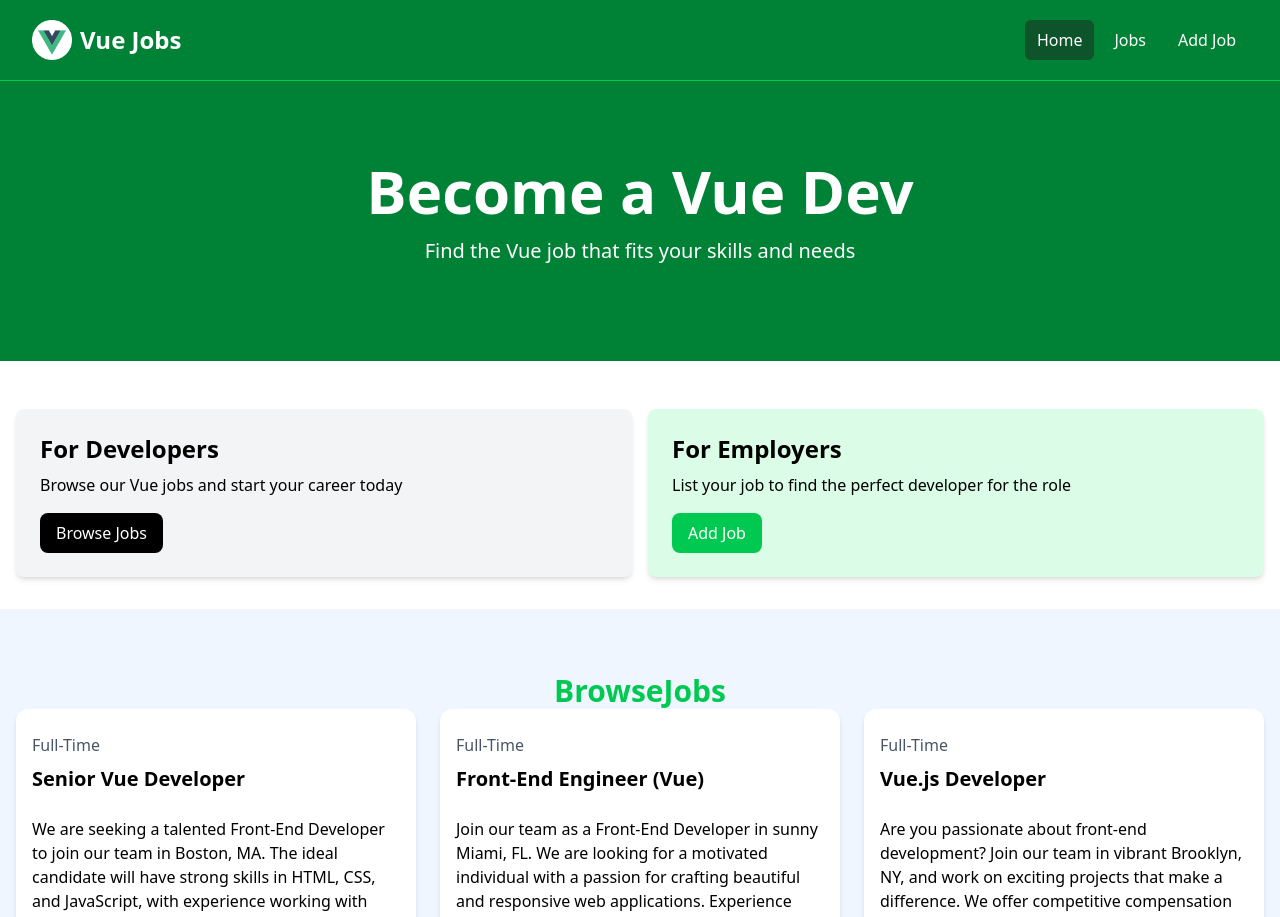
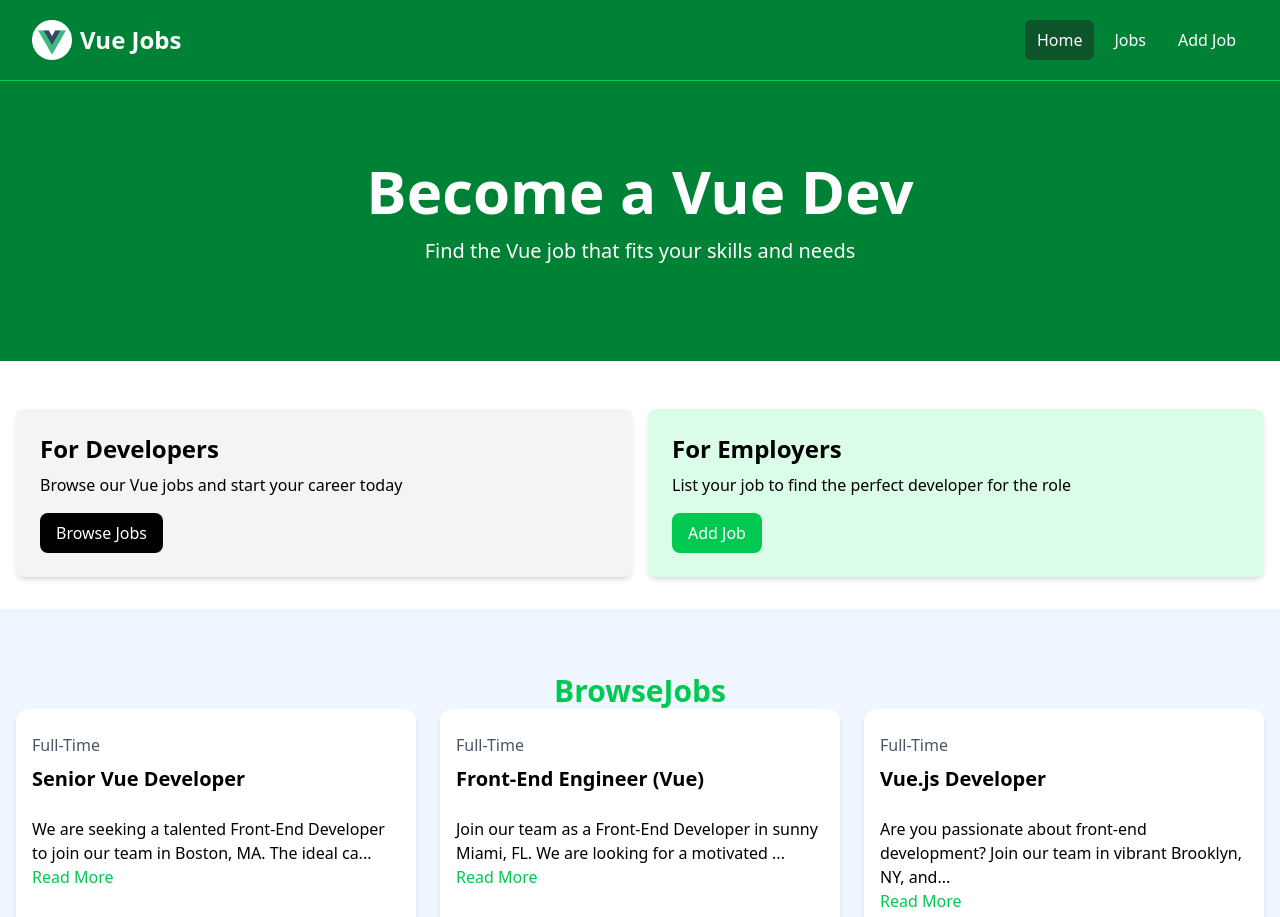
Before and after one commit to ThembaMtshelwane/project2, a Vue app: page / in a window 1280 px wide. Shown: the top 917 px of the page. Built offline with nearby package versions, Linux system fonts and the light colour scheme.

Commit message:
Implement truncated job description with toggle functionality in JobListing component

```diff
--- a/src/components/JobListing.vue
+++ b/src/components/JobListing.vue
@@ -1,10 +1,24 @@
 <script setup lang="ts">
-import { defineProps } from "vue";
+import { defineProps, ref, computed } from "vue";
 import type { IJob } from "@/types";
 
-defineProps<{
+const props = defineProps<{
   job: IJob;
 }>();
+
+const showFullDescription = ref(false);
+
+const truncatedDescription = computed(() => {
+  let description = props.job.description;
+  if (!showFullDescription.value) {
+    description = description.substring(0, 90) + "...";
+  }
+  return description;
+});
+
+const togggleFullDescription = () => {
+  showFullDescription.value = !showFullDescription.value;
+};
 </script>
 <template>
   <div class="bg-white rounded-xl shadow-md relative">
@@ -15,7 +29,15 @@ defineProps<{
       </div>
 
       <div class="mb-5">
-        {{ job.description }}
+        <div>
+          {{ truncatedDescription }}
+        </div>
+        <button
+          @click="togggleFullDescription"
+          class="text-green-500 hover:text-green-600 mb-5"
+        >
+          {{ showFullDescription ? "Show Less" : "Read More" }}
+        </button>
       </div>
 
       <h3 class="text-green-500 mb-2">{{ job.salary }}</h3>
@@ -24,7 +46,7 @@ defineProps<{
 
       <div class="flex flex-col lg:flex-row justify-between mb-4">
         <div class="text-orange-700 mb-3">
-          <i class="fa-solid fa-location-dot text-lg"></i>
+          <i class="pi pi-map-marker text-orange-700 text-lg"></i>
           {{ job.location }}
         </div>
         <a
--- a/src/main.js
+++ b/src/main.js
@@ -1,4 +1,6 @@
 import "./assets/main.css";
+import "primeicons/primeicons.css";
+
 
 import { createApp } from "vue";
 import App from "./App.vue";
```
